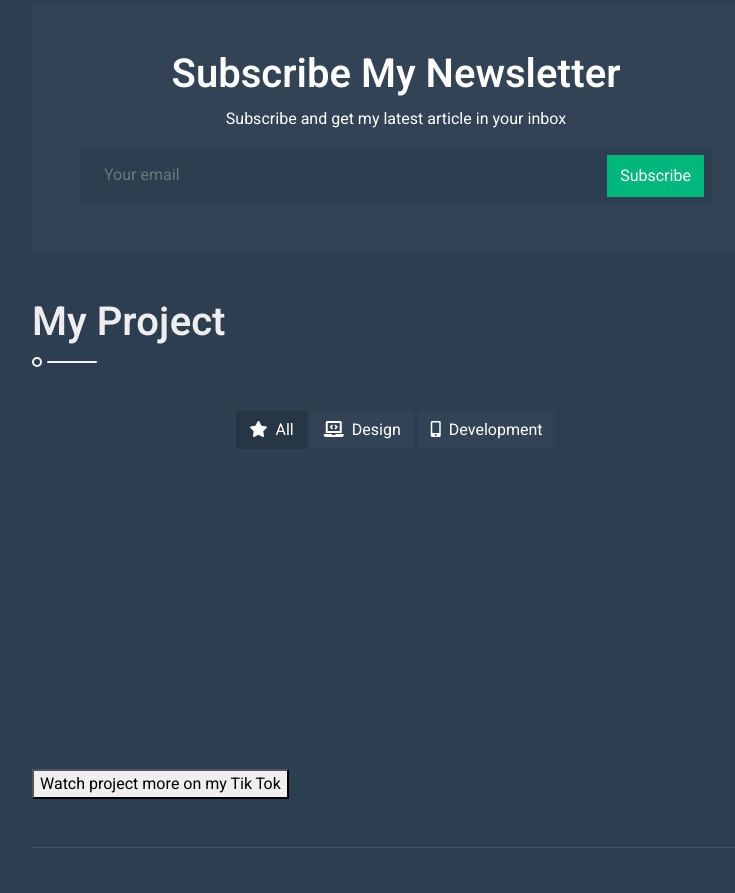
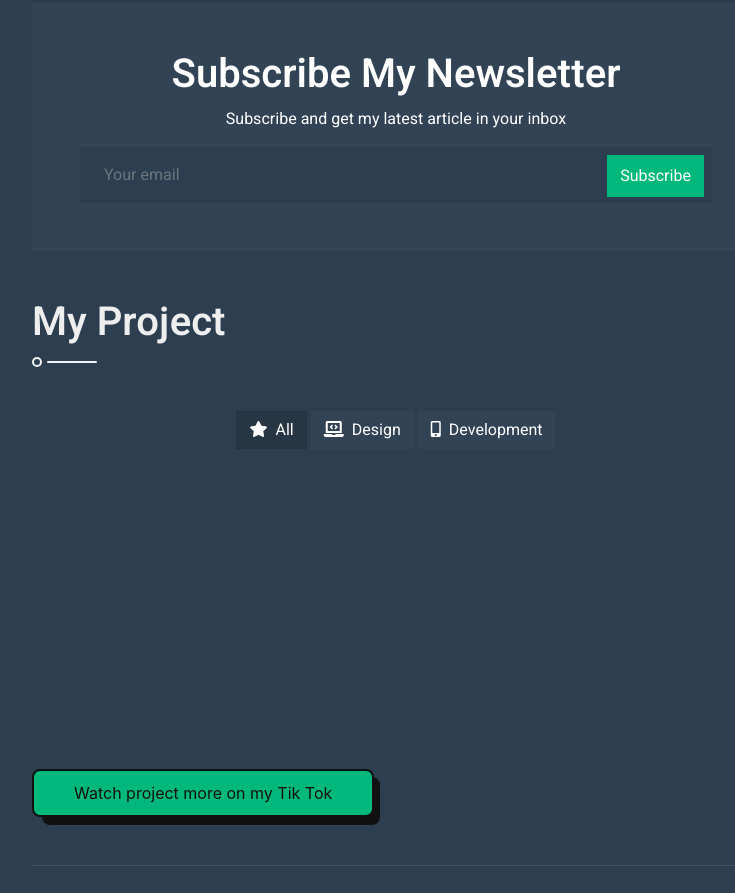
Before and after one commit to ThyMuoyhak/muoyhak.github.io, a plain HTML site: page index.html in a window 1280 px wide. Shown: the part 1845-2738 px from the top of the page, without its empty margins (438-1173 px from the left). Drawn offline with nearby package versions, Linux system fonts and the light colour scheme.

Commit message:
Update style.css

```diff
--- a/css/style.css
+++ b/css/style.css
@@ -216,3 +216,66 @@
 .testimonial-carousel .owl-dot.active {
   background: var(--primary);
 }
+
+/* CSS */
+.button-56 {
+  align-items: center;
+  background-color: var(--primary);
+  border: 2px solid #111;
+  border-radius: 8px;
+  box-sizing: border-box;
+  color: #111;
+  cursor: pointer;
+  display: flex;
+  font-family: Inter,sans-serif;
+  font-size: 16px;
+  height: 48px;
+  justify-content: center;
+  line-height: 24px;
+  max-width: 100%;
+  padding: 0 25px;
+  position: relative;
+  text-align: center;
+  text-decoration: none;
+  user-select: none;
+  -webkit-user-select: none;
+  touch-action: manipulation;
+}
+
+.button-56:after {
+  background-color: #111;
+  border-radius: 8px;
+  content: "";
+  display: block;
+  height: 48px;
+  left: 0;
+  width: 100%;
+  position: absolute;
+  top: -2px;
+  transform: translate(8px, 8px);
+  transition: transform .2s ease-out;
+  z-index: -1;
+}
+
+.button-56:hover:after {
+  transform: translate(0, 0);
+}
+
+.button-56:active {
+  background-color: #ffdeda;
+  outline: 0;
+}
+
+.button-56:hover {
+  outline: 0;
+}
+
+@media (min-width: 768px) {
+  .button-56 {
+    padding: 0 40px;
+  }
+}
+
+a:hover{
+  color: black;
+}
```
